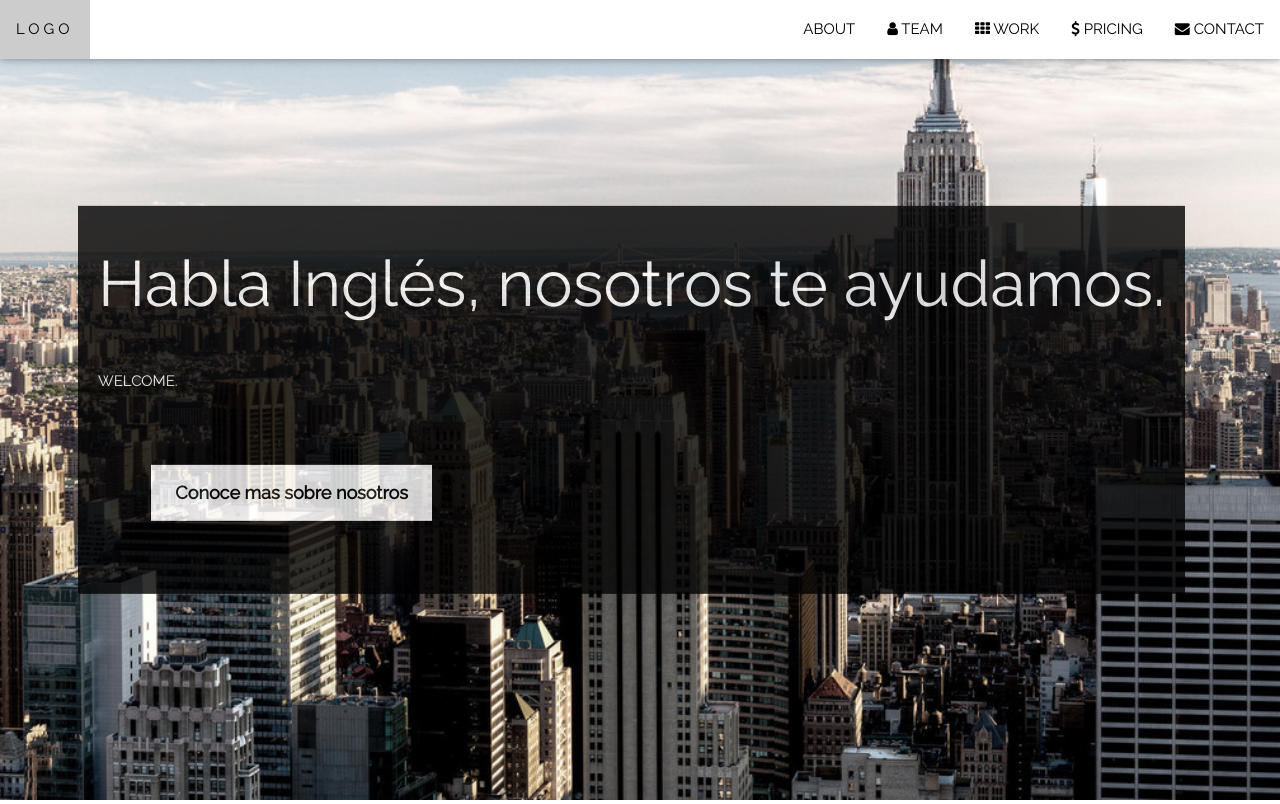
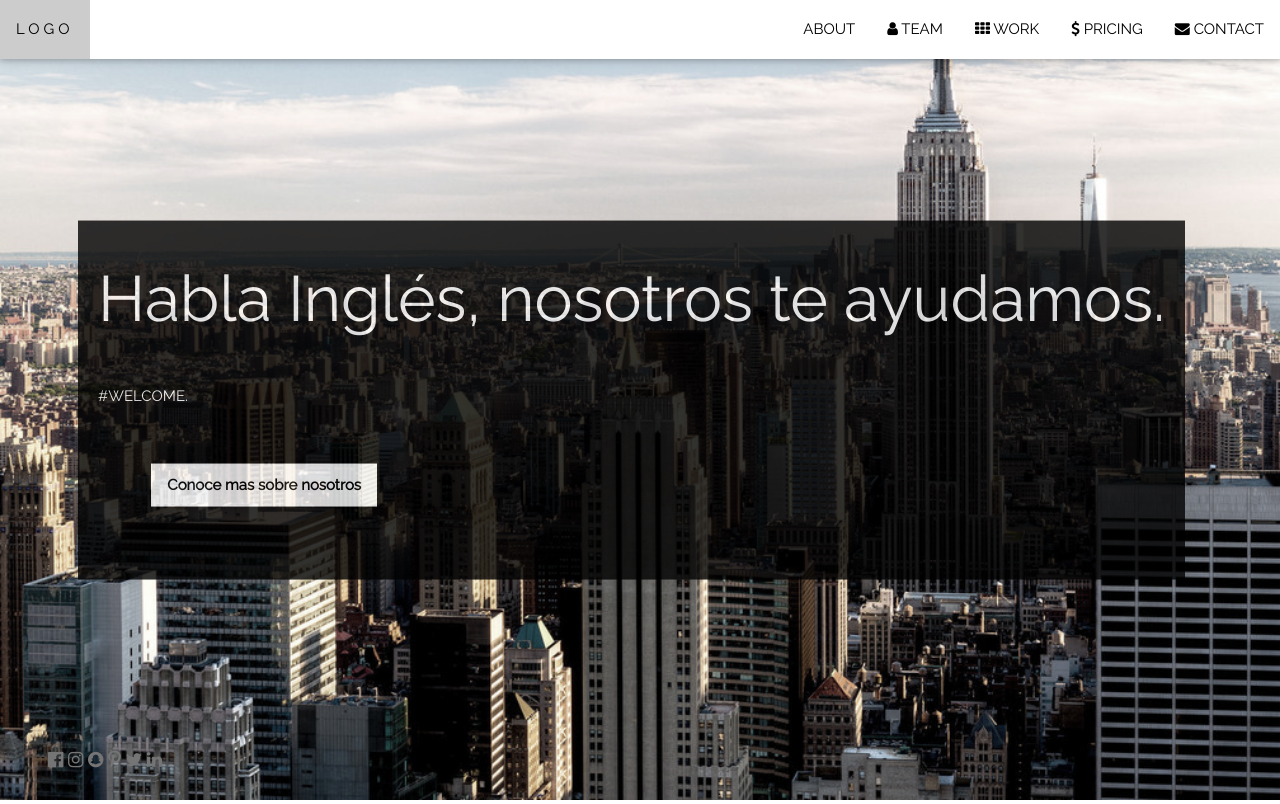
Before and after one commit to th3b3t0/firstfolio, a plain HTML site: page index2.html in a window 1280 px wide. Shown: the top 804 px of the page. Drawn offline with nearby package versions, Linux system fonts and the light colour scheme.

Commit message:
estetica movil

```diff
--- a/index2.html
+++ b/index2.html
@@ -93,11 +93,19 @@
   	<div class="transbox">
   		<span class="ng-text w3-jumbo w3-hide-small">Habla Inglés, nosotros te ayudamos.</span><br>
   		<span class="ng-text w3-xxlarge w3-hide-large w3-hide-medium">Habla Inglés, nosotros te ayudamos.</span><br>
-    	<span class="ng-text">WELCOME.</span>
-      <p><a href="#about" class="w3-button w3-white w3-padding-large w3-large w3-margin-top w3-hover-opacity-off">Conoce mas sobre nosotros</a></p>
+    	<span class="ng-text ">#WELCOME.</span>
+      <p><a href="#about" class="w3-button w3-white w3-hover-opacity-off">Conoce mas sobre nosotros</a></p>
   	</div>
+
   </div>
-
+  <div class="w3-display-bottomleft w3-text-grey w3-large" style="padding:24px 48px">
+    <i class="fa fa-facebook-official w3-hover-opacity"></i>
+    <i class="fa fa-instagram w3-hover-opacity"></i>
+    <i class="fa fa-snapchat w3-hover-opacity"></i>
+    <i class="fa fa-pinterest-p w3-hover-opacity"></i>
+    <i class="fa fa-twitter w3-hover-opacity"></i>
+    <i class="fa fa-linkedin w3-hover-opacity"></i>
+  </div>
 </header>
 
 <!-- About Section -->
```
